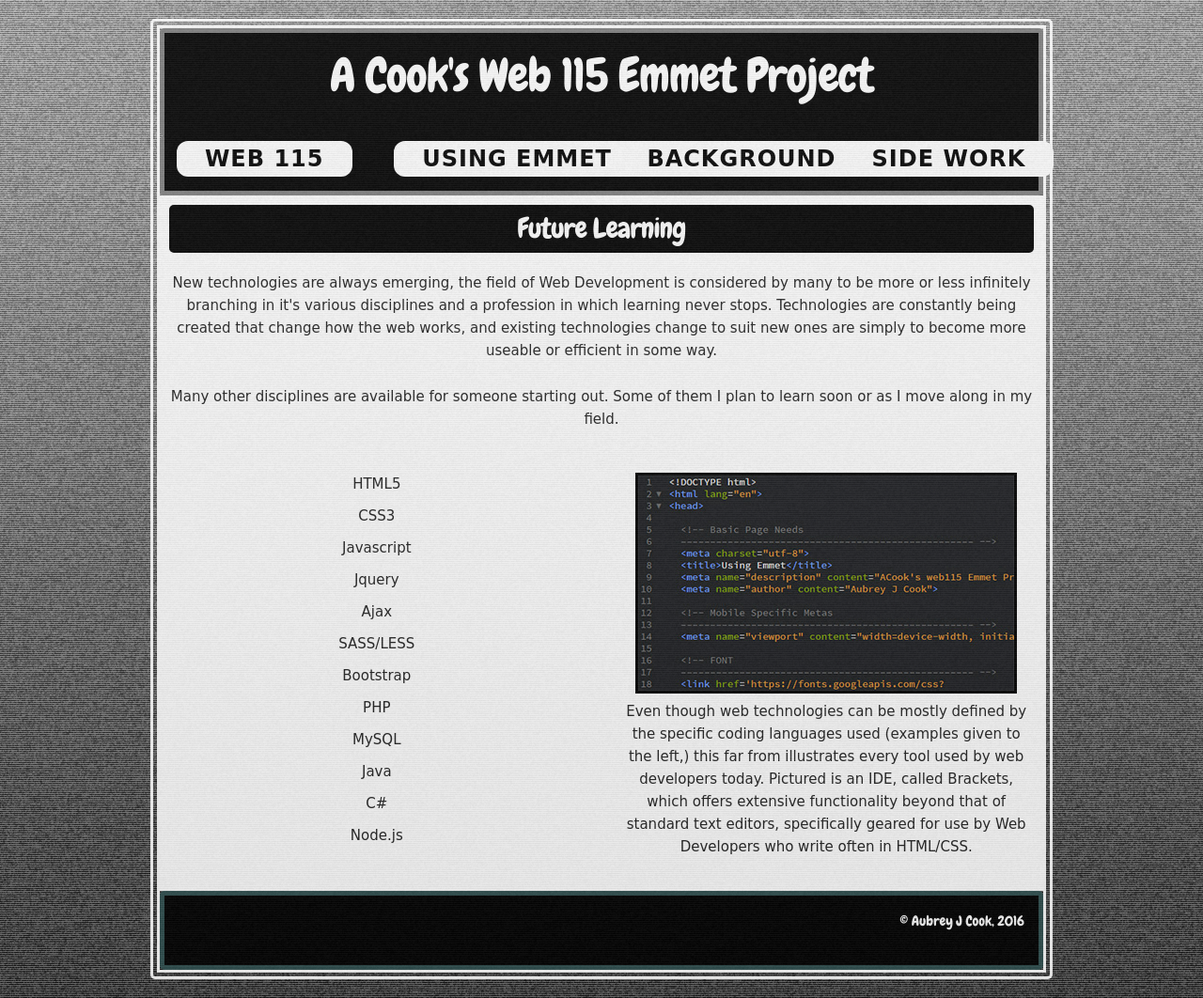
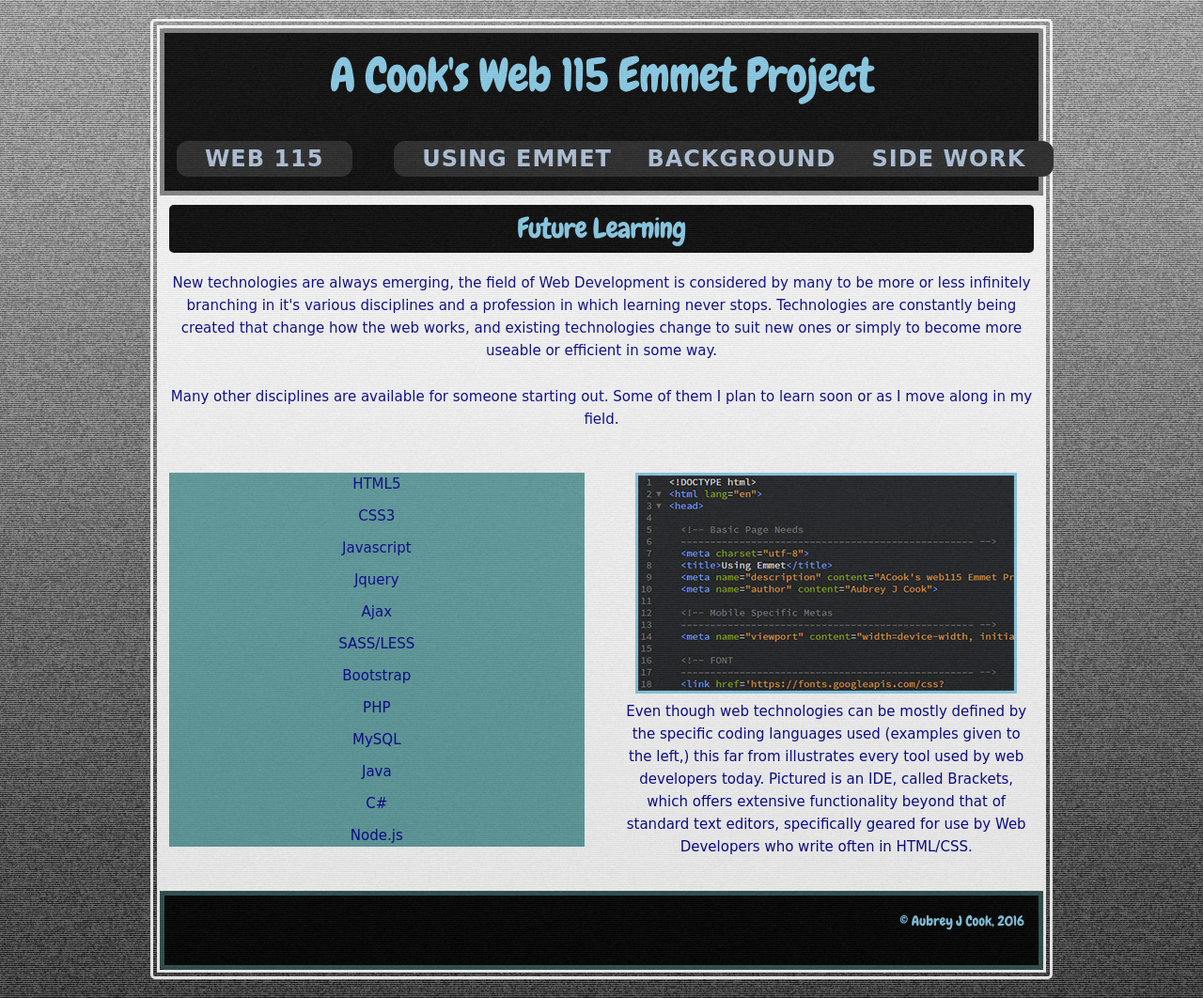
Before and after one commit to aubreyjcook/web115, a plain HTML site: page 01Emmet/page02.html in a window 1280 px wide. Shown: the whole page at 94% size. Drawn offline with Linux system fonts and the light colour scheme; a web font is replaced by a local one.

Commit message:
blue color update
colors added with safer contrast

```diff
--- a/01Emmet/css/style.css
+++ b/01Emmet/css/style.css
@@ -29,6 +29,7 @@ body {
 div.container {
     border: 10px double white;
     border-radius: 5px;
+    color: darkblue;
 }
 
 footer, header {
@@ -41,7 +42,7 @@ footer, header {
 img {
     max-width: 100%;
     height: auto;
-    border: 3px solid black;
+    border: 3px solid skyblue;
 }
 
 /* end of content general styling */
@@ -51,6 +52,7 @@ img {
 
 h1, h2, h3, h4, h5, h6 {
     font-family: 'Chewy', cursive;
+    color: skyblue;
 }
 
 p {
@@ -70,7 +72,7 @@ header {
 }
 
 header a {
-    color: white;
+    color: inherit;
     text-decoration: none;
 }
 
@@ -97,22 +99,21 @@ main, article {
 
 h4 {
     background-color: black;
-    color: white;
     border: 5px solid black;
     border-radius: 5px;
 }
 
 main a {
     text-decoration: none;
-    color: darkblue;
+    color: darkslategray;
 }
 
 main a:hover {
-    color: darkslategray;
+    color: mediumslateblue;
 }
 
 main a:visited {
-    color: darkslateblue;
+    color: lightslategray;
 }
 
 footer {
@@ -121,7 +122,7 @@ footer {
 }
 
 footer a {
-    color: white;
+    color: inherit;
     text-decoration: none;
 }
 
@@ -134,9 +135,9 @@ ul {
 }
 
 .button {
-    background: white;
+    background-color: rgb(33,33,33);
+    color: lightsteelblue;
     border: none;
-    color: black;
     text-align: center;
     text-decoration: none;
     display: inline-block;
@@ -148,11 +149,12 @@ ul {
 }
 
 .button:hover {
-    background-color: darkslategray;
-    color: silver;
+    background-color: floralwhite;
+    color: midnightblue;
 }
 
 #webList {
+    background-color: cadetblue;
     text-align: center;
     list-style: none;
 }
--- a/01Emmet/page02.html
+++ b/01Emmet/page02.html
@@ -74,7 +74,7 @@
         <section class="twelve columns">
             <h4>Future Learning</h4>
             <p>
-            New technologies are always emerging, the field of Web Development is considered by many to be more or less infinitely branching in it's various disciplines and a profession in which learning never stops. Technologies are constantly being created that change how the web works, and existing technologies change to suit new ones are simply to become more useable or efficient in some way.
+            New technologies are always emerging, the field of Web Development is considered by many to be more or less infinitely branching in it's various disciplines and a profession in which learning never stops. Technologies are constantly being created that change how the web works, and existing technologies change to suit new ones or simply to become more useable or efficient in some way.
             </p>
 
             <p>
```
